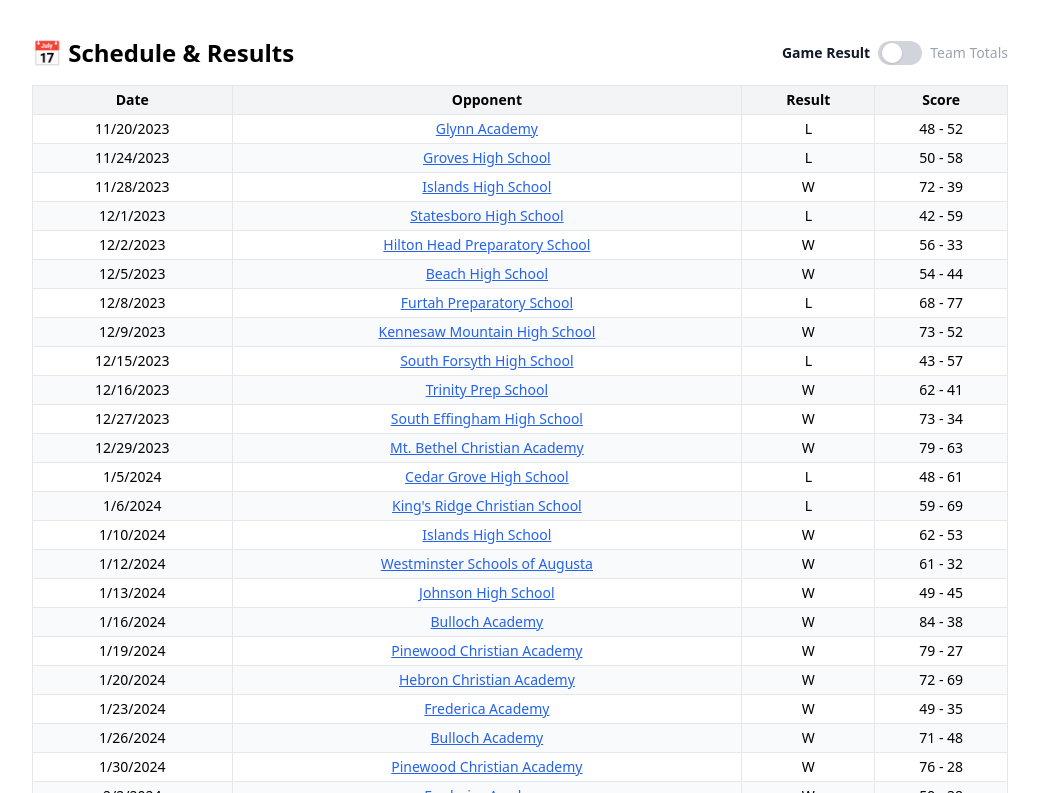
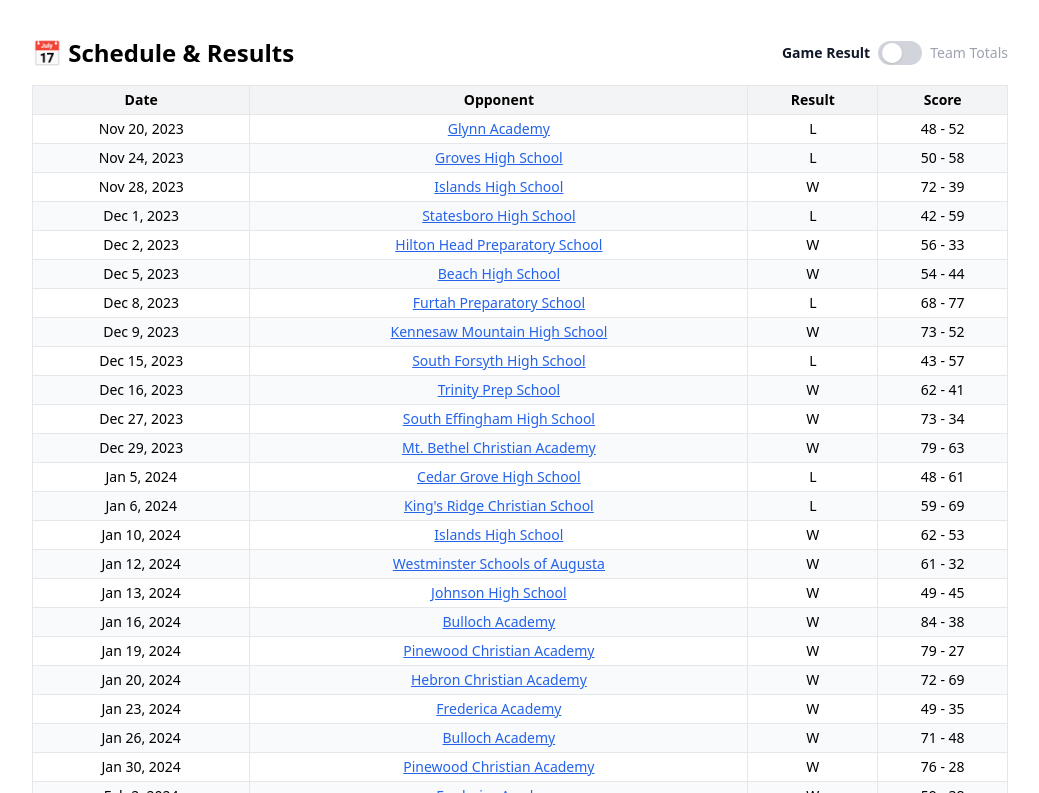
Before and after one commit to newonda1/st-andrews-basketball, a React (Vite) app: page /athletics/boys/basketball/seasons/2023-24 in a window 1280 px wide. Shown: the part 1207-2000 px from the top of the page, without its empty margins (120-1159 px from the left). Built offline with nearby package versions, Linux system fonts and the light colour scheme.

Commit message:
Update Season2023_24.jsx

```diff
--- a/src/boys/basketball/seasons/Season2023_24.jsx
+++ b/src/boys/basketball/seasons/Season2023_24.jsx
@@ -155,7 +155,12 @@ function Season2023_24() {
     if (ms == null) return "";
     const d = new Date(Number(ms));
     if (Number.isNaN(d.getTime())) return "";
-    return d.toLocaleDateString();
+    return d.toLocaleDateString("en-US", {
+      timeZone: "UTC",
+      month: "short",
+      day: "numeric",
+      year: "numeric",
+    });
   };
 
   const formatResult = (game) => {
```
